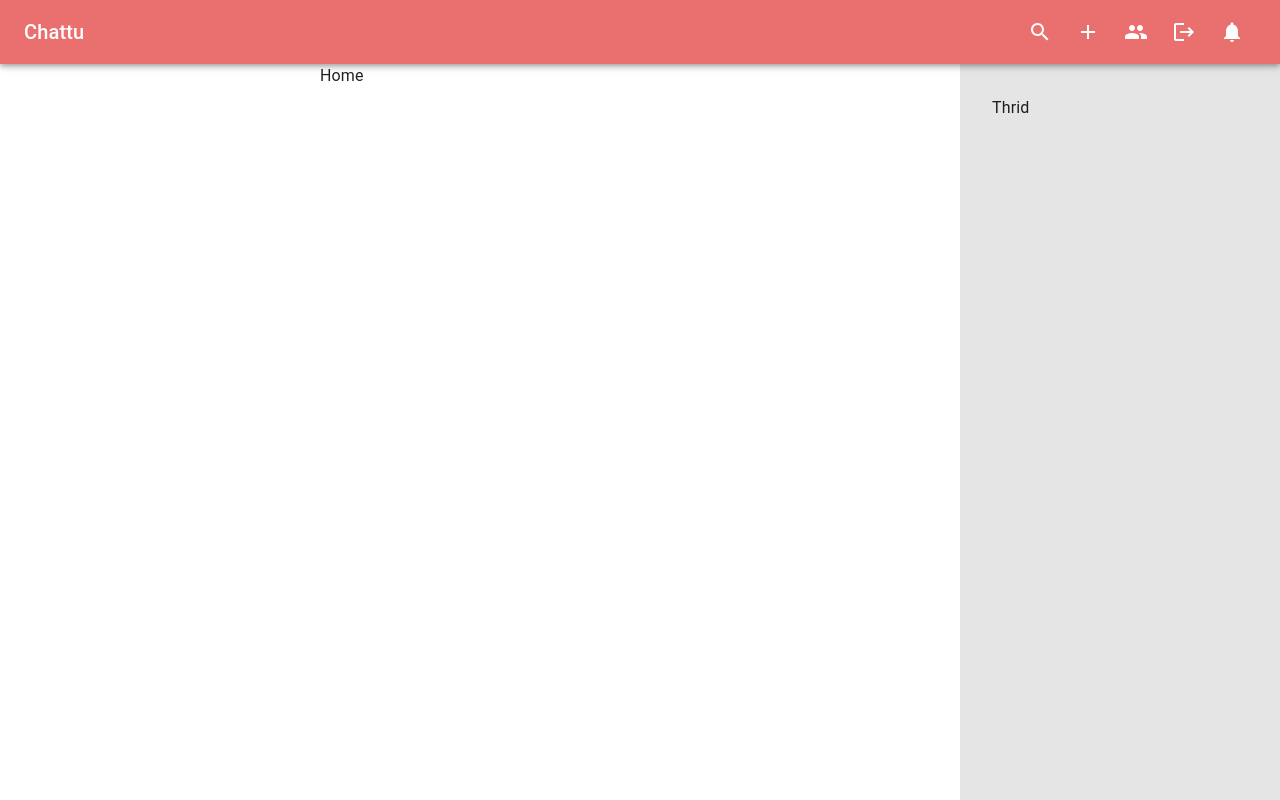
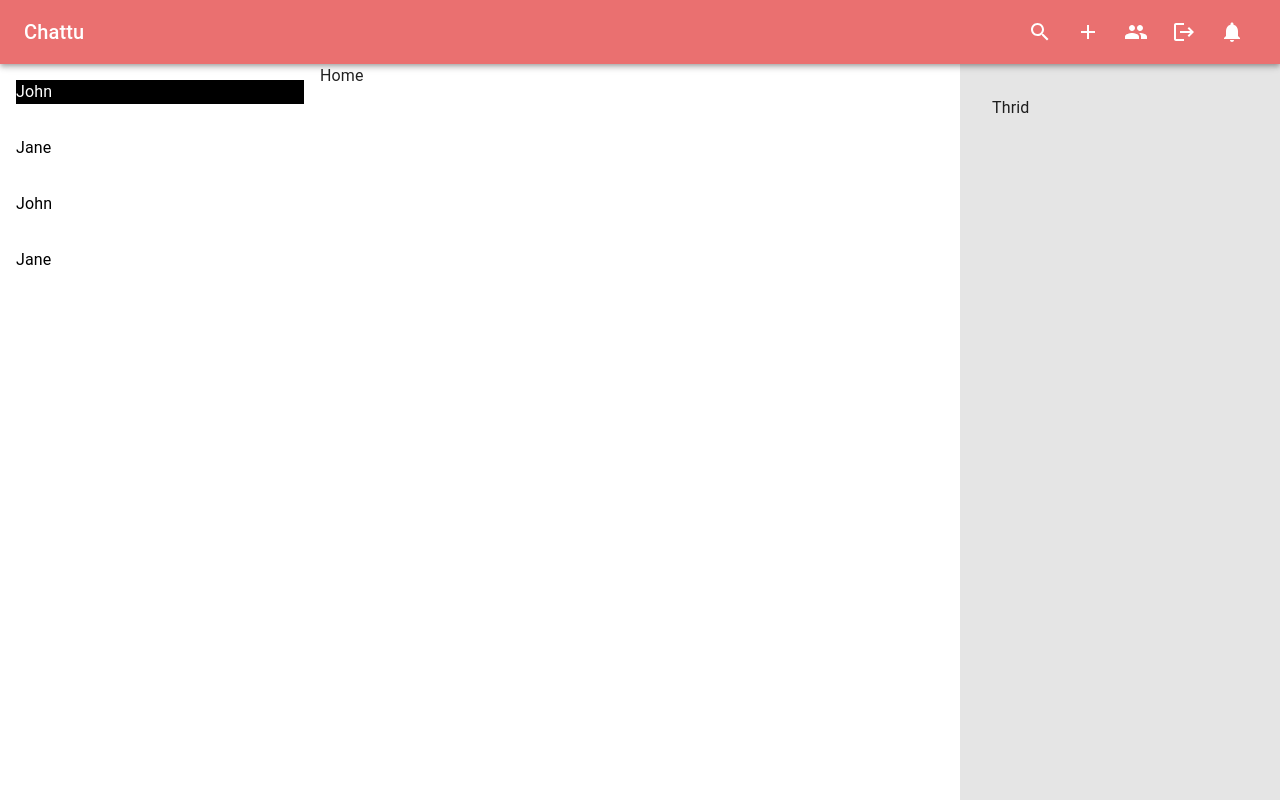
Before and after one commit to MrAtulPal/Chatapp, a React (Vite) app in the folder client/: page / in a window 1280 px wide. Built offline with nearby package versions, Linux system fonts and the light colour scheme.

Commit message:
chatList added

```diff
--- /dev/null
+++ b/client/src/components/Styles/StyledComponents.jsx
@@ -0,0 +1,23 @@
+import { styled } from "@mui/material";
+import {Link as LinkComponent} from 'react-router-dom';
+
+export const VisuallyHiddenInput = styled("input")({
+  border: 0,
+  clip: " rect(0 0 0 0)",
+  height: 1,
+  margin: -1,
+  overflow: "hidden",
+  padding: 0,
+  position: "absolute",
+  width: 1,
+  whiteSpace: "nowrap",
+});
+
+export const Link = styled(LinkComponent)`
+  text-decoration: none;
+  color: black;
+  padding: 1rem;
+  &:hover {
+    background-color: #f0f0f0;
+  }
+`
--- a/client/src/components/Styles/StyledComponnets.jsx
+++ /dev/null
@@ -1,13 +0,0 @@
-import { styled } from '@mui/material';
-
-export const VisuallyHiddenInput = styled("input")({
-    border: 0,
-    clip:" rect(0 0 0 0)",
-    height: 1,
-    margin: -1,
-    overflow: 'hidden',
-    padding: 0,
-    position: 'absolute',
-    width: 1,
-    whiteSpace: 'nowrap'
-})
--- a/client/src/components/layouts/AppLayout.jsx
+++ b/client/src/components/layouts/AppLayout.jsx
@@ -3,6 +3,7 @@ import Title from "../shared/Title";
 import { Grid } from "@mui/material";
 import Header from "./Header";
 import ChatList from "../specific/ChatList";
+import {sampleChats} from "../../constants/sampleChats";
 
 const AppLayout = () => (WrappedComponent) => {
   return (props) => {
@@ -20,7 +21,7 @@ const AppLayout = () => (WrappedComponent) => {
             }}
             height={"100%"}
           >
-            <ChatList />
+            <ChatList chats={sampleChats} chatId={1}/>
           </Grid>
           <Grid item xs={12} sm={8} md={5} lg={6} height={"100%"}>
             <WrappedComponent {...props} />
--- a/client/src/components/shared/ChatItem.jsx
+++ b/client/src/components/shared/ChatItem.jsx
@@ -1,9 +1,57 @@
-import React from 'react'
+import { memo } from "react";
+import { Link } from "../Styles/StyledComponents";
+import { Box, Stack, Typography } from "@mui/material";
 
-const ChatItem = () => {
+const ChatItem = ({
+  avatar = [],
+  name,
+  _id,
+  groupChat = false,
+  sameSender,
+  isOnline,
+  newMessage,
+  index = 0,
+  handleDeleteChatOpen,
+}) => {
   return (
-    <div>ChatItem</div>
-  )
-}
+    <Link to={`/chat/${_id}`} onContextMenu={(e) => handleDeleteChatOpen(e, _id, groupChat)}>
+      <div
+        style={{
+          gap: "1rem",
+          display: "flex",
+          alignItems: "center",
+          backgroundColor: sameSender ? "black" : "unset",
+          color: sameSender ? "white" : "unset",
+          position: "relative",
+        }}
+      >
+        <Stack>
+          <Typography>{name}</Typography>
+          {
+            newMessage && (
+              <Typography>
+                {newMessage.count} New Messages
+              </Typography>
+            )
+          }
+        </Stack>
 
-export default ChatItem
+        {
+          isOnline && (
+            <Box sx={{
+              width: "10px",
+              height: "10px",
+              borderRadius: "50%",
+              backgroundColor: "green",
+              position: "top",
+              right: "1rem",
+              transform: "translateY(-50%)",
+            }}/>
+          )
+        }
+      </div>
+    </Link>
+  );
+};
+
+export default memo(ChatItem); // to avoid re-rendering of ChatItem;
--- a/client/src/components/specific/ChatList.jsx
+++ b/client/src/components/specific/ChatList.jsx
@@ -1,5 +1,6 @@
 import { Stack } from "@mui/material";
 import React from "react";
+import ChatItem from "../shared/ChatItem";
 
 const ChatList = ({
   w = "100%",
@@ -11,8 +12,23 @@ const ChatList = ({
 }) => {
   return (
     <Stack width={w}>
-      {chats?.map((data) => {
-        return <div>fk</div>;
+      {chats?.map((data, index) => {
+        const sameSender = chatId === data._id;
+        const { _id, name, message, members, groupChat, avatar } = data;
+        return (
+          <ChatItem
+            index={index}
+            key={_id}
+            avatar={avatar}
+            name={name}
+            _id={_id}
+            groupChat={groupChat}
+            sameSender={sameSender}
+            isOnline={onlineUsers.includes(_id)}
+            newMessage={newMessageAlert.find((alert) => alert.chatId === _id)}
+            handleDeleteChatOpen={handleDeleteChat}
+          />
+        );
       })}
     </Stack>
   );
--- /dev/null
+++ b/client/src/constants/sampleChats.js
@@ -0,0 +1,34 @@
+export const sampleChats = [
+    {
+        _id: 1,
+        name: "John",
+        message: "Hi",
+        members: [1, 2],
+        groupChat: false,
+        avatar: ["https://cdn-icons-png.flaticon.com/512/149/149071.png"],
+    },
+    {
+        _id: 2,
+        name: "Jane",
+        message: "Hi",
+        members: [1, 2],
+        groupChat: false,
+        avatar: ["https://cdn-icons-png.flaticon.com/512/149/149071.png"],
+    },
+    {
+        _id: 3,
+        name: "John",
+        message: "Hi",
+        members: [1, 2],
+        groupChat: false,
+        avatar: ["https://cdn-icons-png.flaticon.com/512/149/149071.png"],
+    },
+    {
+        _id: 4,
+        name: "Jane",
+        message: "Hi",
+        members: [1, 2],
+        groupChat: false,
+        avatar: ["https://cdn-icons-png.flaticon.com/512/149/149071.png"],
+    },
+]
--- a/client/src/pages/Login.jsx
+++ b/client/src/pages/Login.jsx
@@ -10,7 +10,7 @@ import {
   IconButton,
 } from "@mui/material";
 import { CameraAlt } from "@mui/icons-material";
-import { VisuallyHiddenInput } from "../components/Styles/StyledComponnets";
+import { VisuallyHiddenInput } from "../components/Styles/StyledComponents";
 import { useInputValidation, useFileHandler } from "6pp";
 import { userNameValidator } from "../utils/validator";
 
```
